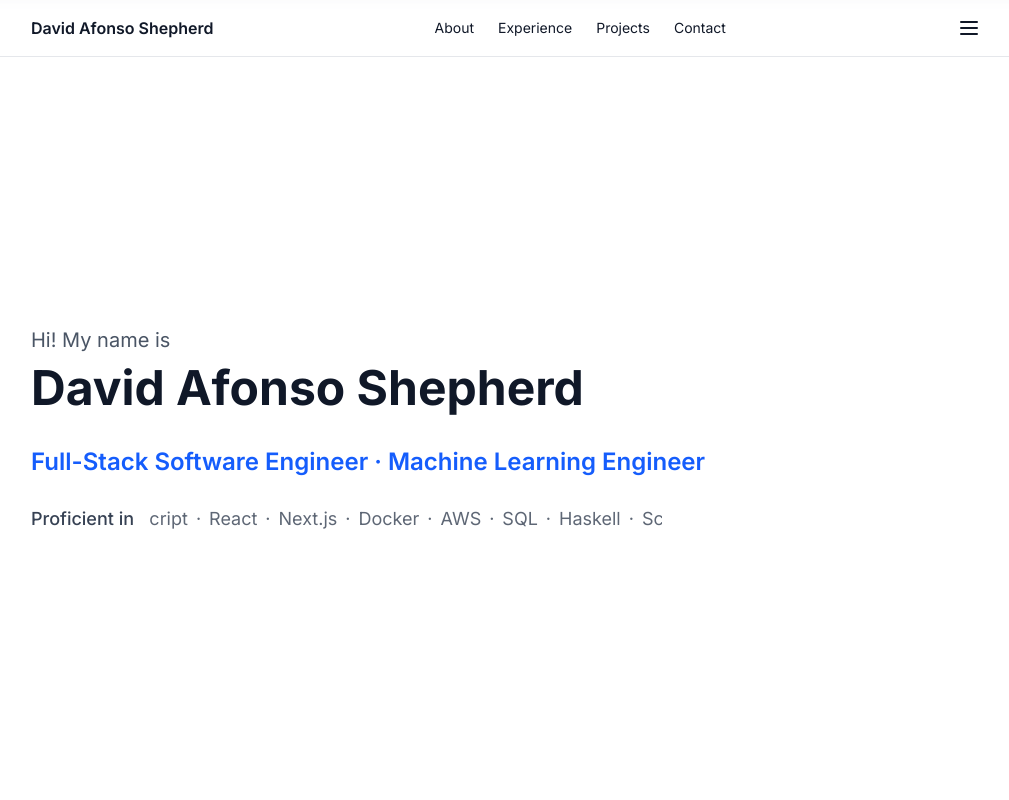
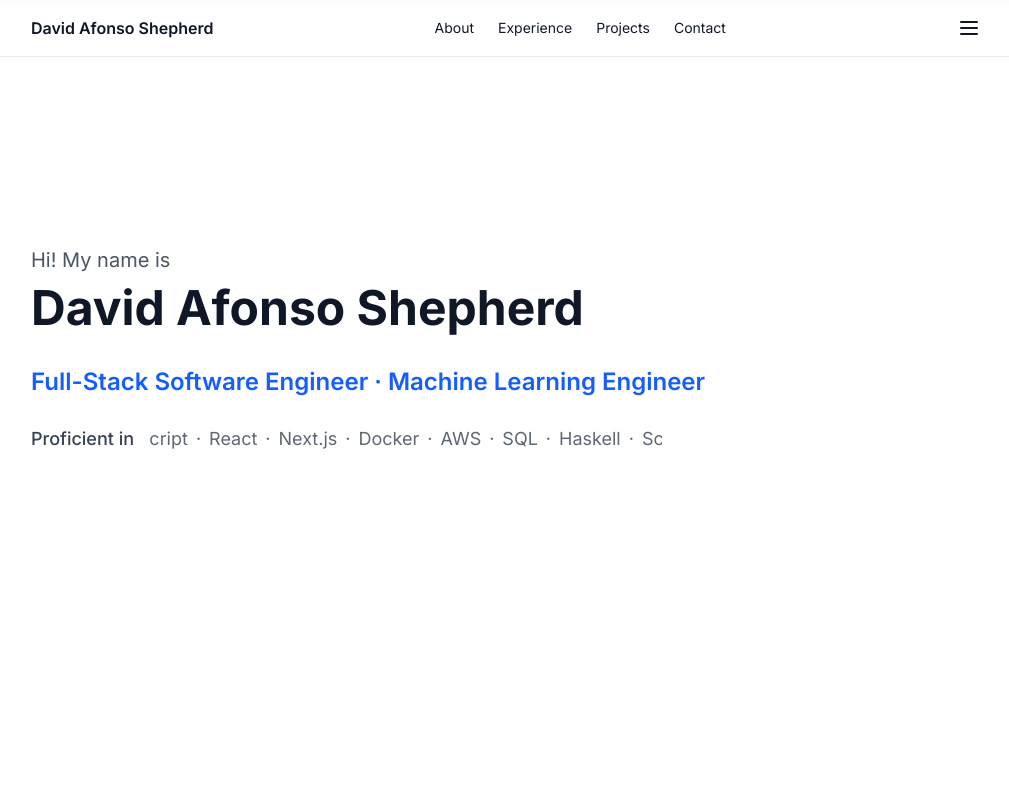
Before and after one commit to davidafshepherd/personal-website, a Next.js app: page / in a window 1280 px wide. Shown: the top 800 px of the page, without its empty margins (129-1138 px from the left). Built offline with nearby package versions, Linux system fonts and the light colour scheme.

Commit message:
Center intro text better

```diff
--- a/src/app/page.tsx
+++ b/src/app/page.tsx
@@ -8,8 +8,8 @@ export default function HomePage() {
   return (
     <>
       {/* Home Section */}
-      <section className="min-h-[calc(100vh-3.5rem)] flex items-center justify-center py-8 sm:py-20">
-        <div className="flex flex-col items-start gap-6 sm:gap-8 w-full">
+      <section className="h-[calc(100vh-3.5rem)] flex items-center justify-center -mt-8 sm:-mt-12 md:-mt-16 lg:-mt-20">
+        <div className="flex flex-col items-start gap-4 sm:gap-6 md:gap-8 w-full">
           <div className="space-y-4 sm:space-y-6 text-left w-full">
             <div className="space-y-1">
               <p className="text-base sm:text-lg md:text-xl text-gray-600">Hi! My name is</p>
```
